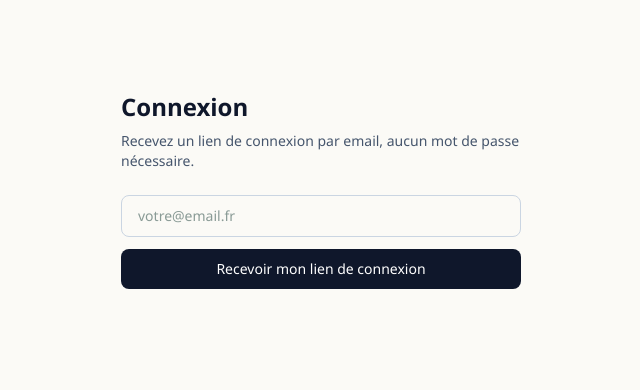
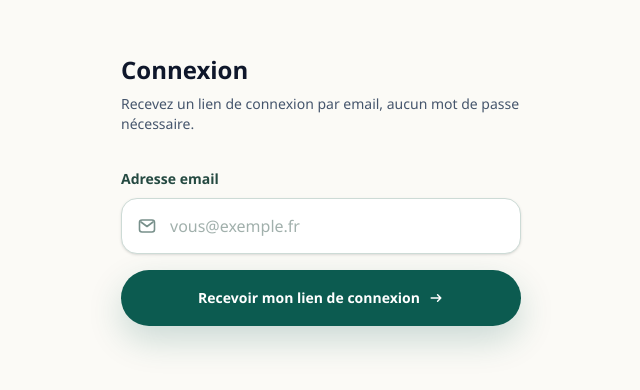
Before and after one commit to Noskarant/DevisV-to, a Next.js app: page /connexion in a window 1280 px wide. Shown: the part 210-600 px from the top of the page, without its empty margins (319-959 px from the left). Built offline with nearby package versions, Linux system fonts and the light colour scheme.

Commit message:
Harmonise la connexion DevisVéto

```diff
--- a/src/app/connexion/login-form.tsx
+++ b/src/app/connexion/login-form.tsx
@@ -2,6 +2,23 @@
 
 import { useState } from "react";
 import { createClient } from "@/lib/supabase/client";
+
+function MailIcon() {
+  return (
+    <svg aria-hidden="true" className="h-5 w-5" viewBox="0 0 20 20" fill="none">
+      <rect x="2.5" y="4" width="15" height="12" rx="2.5" stroke="currentColor" strokeWidth="1.6" />
+      <path d="m4 6 6 4.5L16 6" stroke="currentColor" strokeWidth="1.6" strokeLinecap="round" strokeLinejoin="round" />
+    </svg>
+  );
+}
+
+function ArrowIcon() {
+  return (
+    <svg aria-hidden="true" className="h-4 w-4" viewBox="0 0 20 20" fill="none">
+      <path d="M4 10h12m-4-4 4 4-4 4" stroke="currentColor" strokeWidth="1.8" strokeLinecap="round" strokeLinejoin="round" />
+    </svg>
+  );
+}
 
 export function LoginForm() {
   const [email, setEmail] = useState("");
@@ -22,31 +39,64 @@ export function LoginForm() {
 
   if (status === "sent") {
     return (
-      <p className="mt-6 rounded-lg bg-emerald-50 px-4 py-3 text-sm text-emerald-800">
-        Un lien de connexion vous a été envoyé à {email}. Vérifiez votre boîte mail.
+      <div className="mt-8 rounded-[22px] border border-[#bcded2] bg-[#edf8f4] p-5 text-[#245e53]">
+        <div className="flex items-start gap-3">
+          <span className="flex h-10 w-10 shrink-0 items-center justify-center rounded-full bg-white text-[#0c6b5e] shadow-sm">
+            <MailIcon />
+          </span>
+          <div>
+            <p className="font-extrabold">Consultez votre boîte mail</p>
+            <p className="mt-1 text-sm leading-6 text-[#4e756d]">
+              Un lien de connexion a été envoyé à <strong className="font-bold text-[#245e53]">{email}</strong>. Il peut mettre quelques instants à arriver.
             </p>
+          </div>
+        </div>
+      </div>
     );
   }
 
   return (
-    <form onSubmit={handleSubmit} className="mt-6 space-y-3">
+    <form onSubmit={handleSubmit} className="mt-8">
+      <label htmlFor="email" className="text-sm font-extrabold text-[#244941]">
+        Adresse email
+      </label>
+      <div className="relative mt-2">
+        <span className="pointer-events-none absolute inset-y-0 left-4 flex items-center text-[#78908b]">
+          <MailIcon />
+        </span>
         <input
+          id="email"
           type="email"
           required
-        placeholder="votre@email.fr"
+          autoComplete="email"
+          inputMode="email"
+          placeholder="vous@exemple.fr"
           value={email}
           onChange={(e) => setEmail(e.target.value)}
-        className="w-full rounded-lg border border-slate-300 px-4 py-2.5 text-sm focus:border-slate-900 focus:outline-none"
+          className="h-14 w-full rounded-2xl border border-[#cddbd6] bg-white pl-12 pr-4 text-base text-[#173f38] shadow-sm transition placeholder:text-[#a1b0ac] focus:border-[#4e9083] focus:outline-none focus:ring-4 focus:ring-[#cfe8df]/70"
         />
+      </div>
       <button
         type="submit"
         disabled={status === "sending"}
-        className="w-full rounded-lg bg-slate-900 px-4 py-2.5 text-sm font-medium text-white hover:bg-slate-800 disabled:opacity-60"
+        className="mt-4 inline-flex h-14 w-full items-center justify-center gap-2 rounded-full bg-[#0c5b50] px-5 text-sm font-extrabold text-white shadow-[0_14px_35px_rgba(12,91,80,0.2)] transition-all hover:-translate-y-0.5 hover:bg-[#084d44] disabled:cursor-not-allowed disabled:translate-y-0 disabled:opacity-60"
       >
-        {status === "sending" ? "Envoi en cours..." : "Recevoir mon lien de connexion"}
+        {status === "sending" ? (
+          <>
+            <span className="h-4 w-4 animate-spin rounded-full border-2 border-white/40 border-t-white" />
+            Envoi du lien…
+          </>
+        ) : (
+          <>
+            Recevoir mon lien de connexion
+            <ArrowIcon />
+          </>
+        )}
       </button>
       {status === "error" && (
-        <p className="text-sm text-red-700">Une erreur est survenue, réessayez.</p>
+        <p className="mt-4 rounded-xl bg-[#fff6f2] px-4 py-3 text-sm font-medium text-[#93462f]">
+          L&apos;envoi n&apos;a pas abouti. Vérifiez l&apos;adresse saisie et réessayez.
+        </p>
       )}
     </form>
   );
```
Lines whose indentation alone changed are shown as unchanged.
